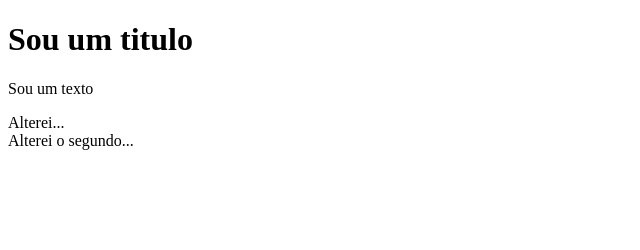
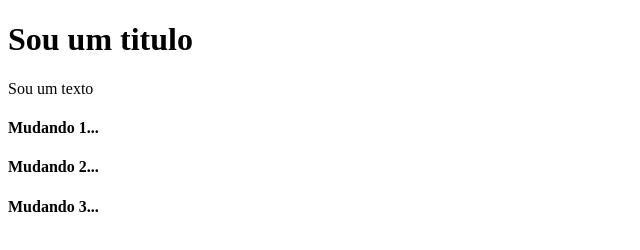
Before and after one commit to carloslegnaro78/JavacriptDom, a plain HTML site: page index.html in a window 1280 px wide. Shown: the whole page, without its empty margins (0-640 px from the left). Drawn offline with Linux system fonts and the light colour scheme.

Commit message:
GETELEMENTSBYTAGNAME JAVASCRIPT

```diff
--- a/app.js
+++ b/app.js
@@ -7,9 +7,19 @@ setTimeout(function () {
     //document.getElementById('test').innerText = 'Sou um novo texto'
     //console.log(document.getElementsByName('div-name')[0].innerText ='Alterado o primeiro')
 
-    var nameTag = document.getElementsByName('div-name')
-    nameTag[0].innerText = 'Alterei...'
-    nameTag[1].innerText = 'Alterei o segundo...'
+    //var nameTag = document.getElementsByName('div-name')
+    //nameTag[0].innerText = 'Alterei...'
+    //nameTag[1].innerText = 'Alterei o segundo...'
     //document.getElementsByName('div-name')[1].innerText ='Alterando o segundo'
 
+    //console.log(document.getElementsByTagName('div')[0].innerHTML = '<h4> Mudando...</h4>')
+
+    var tagsName = document.getElementsByTagName('div')
+    tagsName[0].innerHTML = '<h4> Mudando 1...</h4>'
+    tagsName[1].innerHTML = '<h4> Mudando 2...</h4>'
+
+    if(tagsName[2]){
+        tagsName[2].innerHTML = '<h4> Mudando 3...</h4>'
+    }
+
 }, 3000)
--- a/index.html
+++ b/index.html
@@ -14,6 +14,7 @@
 
     <div name="div-name">Sou uma div</div>
     <div name="div-name">Sou uma div 2</div>
+    <div name="div-name">Sou uma div 3</div>
 
     <script src="app.js"></script>
 </body>
```
